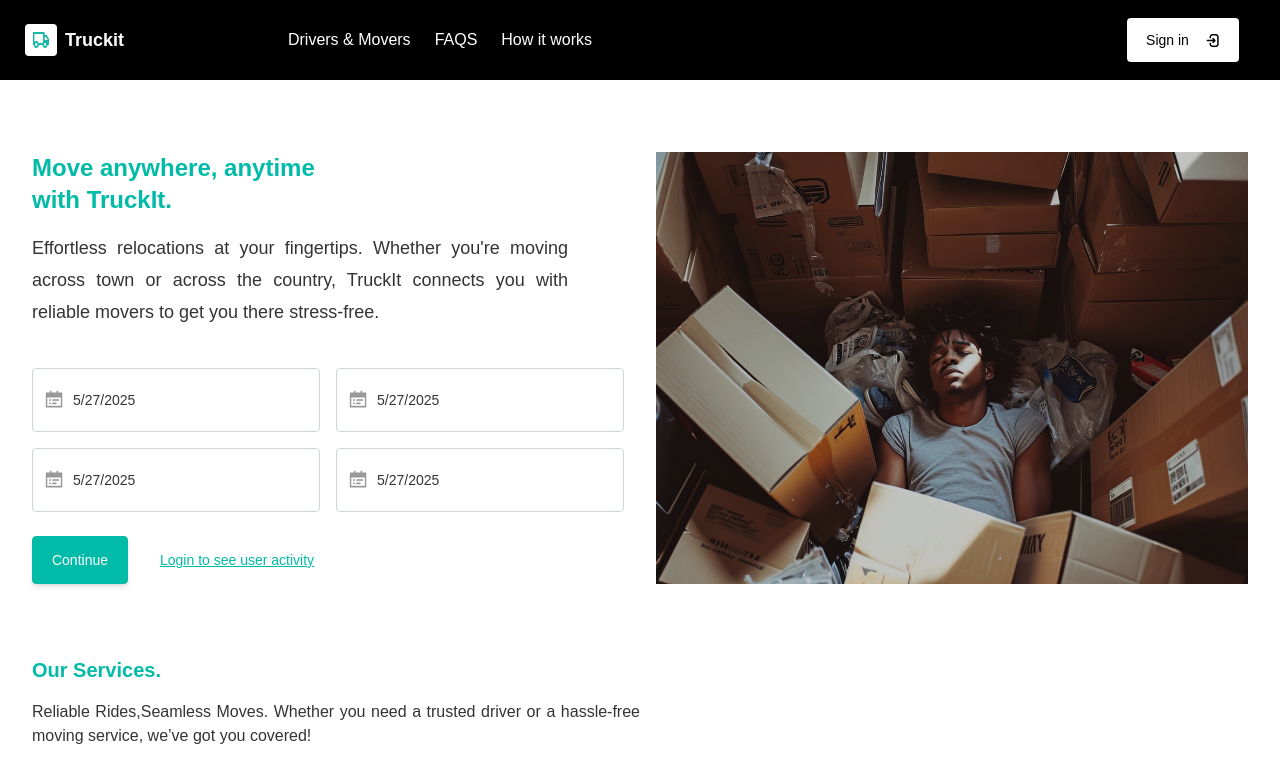
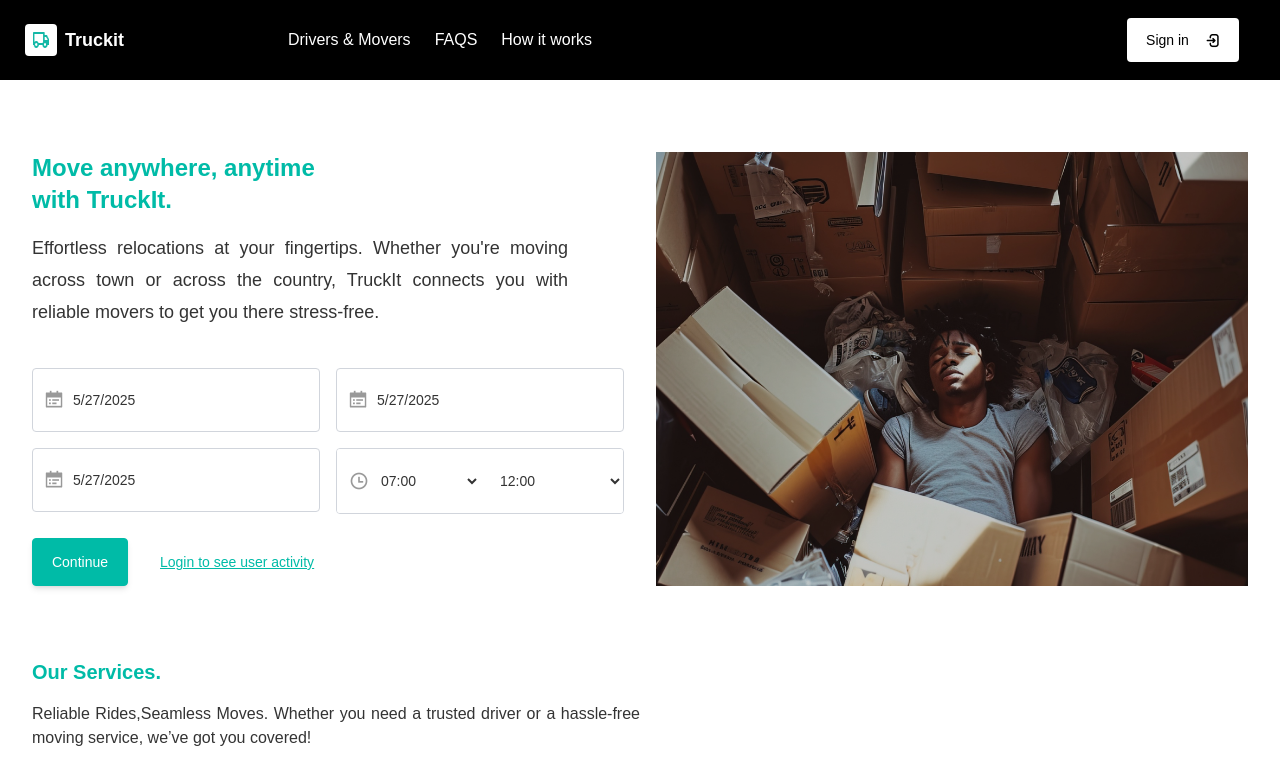
Before and after one commit to Ibikunleogunbanwo/truckit, a Next.js app: page /home in a window 1280 px wide. Shown: the top 778 px of the page. Built offline with nearby package versions, Linux system fonts and the light colour scheme.

Commit message:
added the time-picker componrnt and updated the date picker

```diff
--- a/src/app/home/page.jsx
+++ b/src/app/home/page.jsx
@@ -8,6 +8,7 @@ import serviceright from "../../assets/images/services-right.png";
 import Navbar from "../../components/navbar";
 import MyDatePicker from "@/components/datepicker";
 import truck from "../../assets/images/truck.png"
+import MyTimePicker from "@/components/timepicker";
 
 const Home = () => {
   return (
@@ -30,7 +31,8 @@ const Home = () => {
               <MyDatePicker />
               <MyDatePicker />
               <MyDatePicker />
-              <MyDatePicker />
+              <MyTimePicker />
+
             </div>
 
             <ContinueWithLogin
--- a/src/components/datepicker.jsx
+++ b/src/components/datepicker.jsx
@@ -11,7 +11,6 @@ export default function MyDatePicker() {
   const today = new Date();
   const formatted = today.toLocaleDateString();
 
-  console.log(startDate)
 
   return (
     <div className="relative w-full h-16">
--- /dev/null
+++ b/src/components/timepicker.jsx
@@ -0,0 +1,83 @@
+"use client";
+
+import React, { useState } from "react";
+import Image from "next/image";
+import TimeIcon from "../assets/images/img-time.png";
+
+
+const generateTimeSlots = () => {
+  const slots = [];
+  for (let hour = 7; hour < 21; hour++) {
+    for (let min = 0; min < 60; min += 30) {
+      const formattedHour = hour.toString().padStart(2, "0");
+      const formattedMin = min.toString().padStart(2, "0");
+      slots.push(`${formattedHour}:${formattedMin}`);
+    }
+  }
+  return slots;
+};
+
+export default function TimeRangeSelector() {
+  const timeSlots = generateTimeSlots();
+  const [fromTime, setFromTime] = useState("");
+  const [toTime, setToTime] = useState("");
+
+  const handleFromTimeChange = (value) => {
+    setFromTime(value);
+    if (toTime && toTime <= value) {
+      setToTime("");
+    }
+  };
+
+
+
+  return (
+    <div className="w-full">
+      <div className="flex rounded border border-gray-300 overflow-hidden focus-within:ring-2 focus-within:ring-teal-500">
+        <div className="relative w-1/2">
+          <span className="absolute inset-y-0 left-3 flex items-center pointer-events-none">
+            <Image
+              src={TimeIcon}
+              alt="calendar icon"
+              width={20}
+              height={20}
+              className="h-5 w-5 text-black/80"
+            />
+          </span>
+          <select
+            value={fromTime}
+            onChange={(e) => handleFromTimeChange(e.target.value)}
+            className="w-full h-16 pl-10 pr-4 border-r-0 border-gray-300 text-sm text-black/80 focus:outline-none bg-white"
+          >
+            <option value=" " disabled>
+              12:00
+            </option>
+            {timeSlots.map((time) => (
+              <option key={time} value={time}>
+                {time}
+              </option>
+            ))}
+          </select>
+        </div>
+
+        {/* TO SELECT */}
+        <select
+          value={toTime}
+          onChange={(e) => setToTime(e.target.value)}
+          className="w-1/2 h-16 px-4 text-sm text-black/80 focus:outline-none bg-white"
+        >
+          <option value="" disabled>
+            12:00
+          </option>
+          {timeSlots
+            .filter((time) => !fromTime || time > fromTime)
+            .map((time) => (
+              <option key={time} value={time}>
+                {time}
+              </option>
+            ))}
+        </select>
+      </div>
+    </div>
+  );
+}
```
